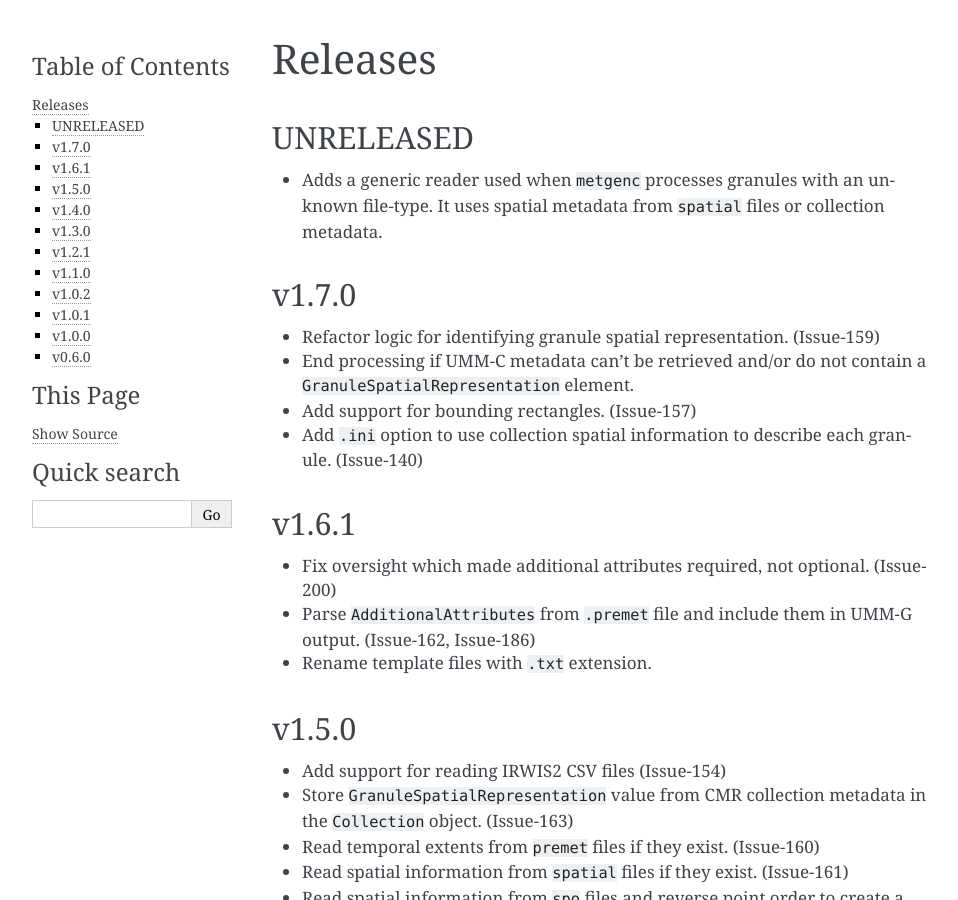
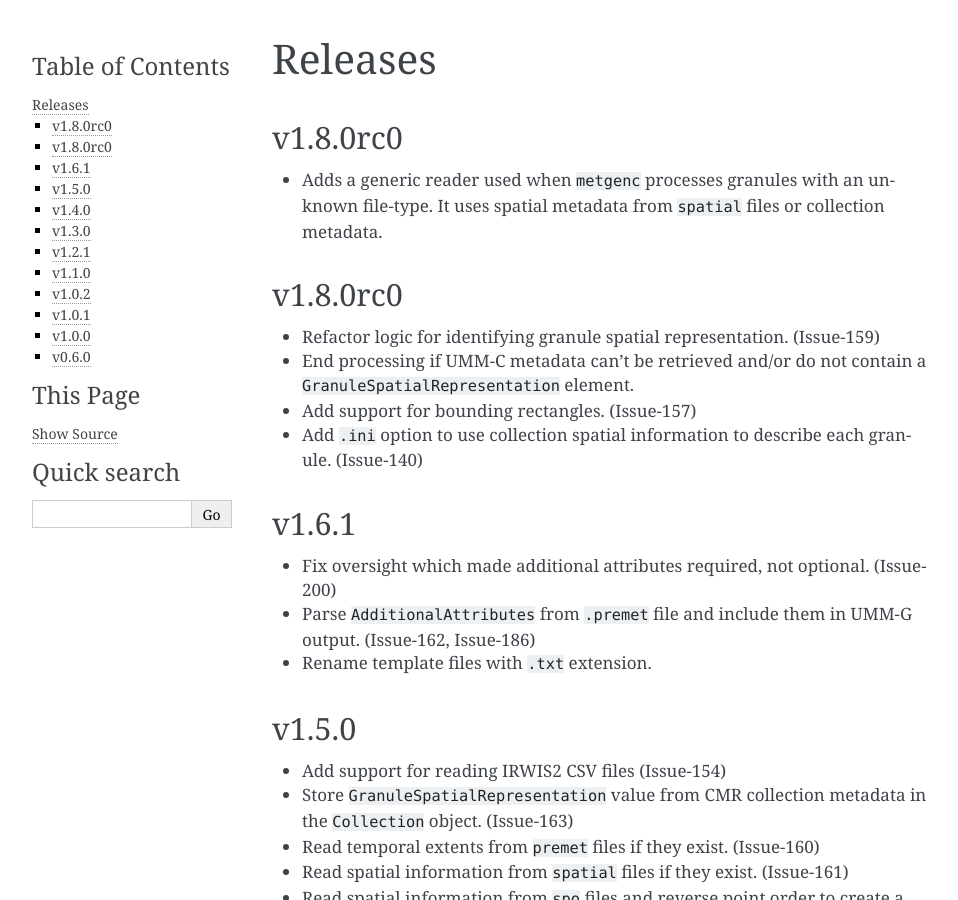
Before and after one commit to nsidc/granule-metgen, a Sphinx documentation site: the page built from docs/source/releases.rst, in a window 1280 px wide and 900 px high. Shown: the whole window, without its empty margins (148-1106 px from the left). Built offline with Sphinx 7.4.7, drawn with Linux system fonts in a browser that asks for light colours.

Commit message:
Bump version: 1.7.0 → 1.8.0rc0

```diff
--- a/CHANGELOG.md
+++ b/CHANGELOG.md
@@ -1,9 +1,9 @@
-## UNRELEASED
+## v1.8.0rc0
 
 * Adds a generic reader used when `metgenc` processes granules with an unknown
   file-type. It uses spatial metadata from `spatial` files or collection metadata.
 
-## v1.7.0
+## v1.8.0rc0
 
 * Refactor logic for identifying granule spatial representation. (Issue-159)
 * End processing if UMM-C metadata can't be retrieved and/or do not contain a
--- a/docs/source/conf.py
+++ b/docs/source/conf.py
@@ -6,8 +6,8 @@ sys.path.insert(0, str(Path("..", "..", "src").resolve()))
 project = "MetGenC"
 copyright = "2024, NSIDC"
 author = "National Snow and Ice Data Center"
-release = "v1.7.0"
-version = "v1.7.0"
+release = "v1.8.0rc0"
+version = "v1.8.0rc0"
 
 extensions = [
     "myst_parser",
--- a/pyproject.toml
+++ b/pyproject.toml
@@ -1,6 +1,6 @@
 [tool.poetry]
 name = "nsidc-metgenc"
-version = "1.7.0"
+version = "1.8.0rc0"
 description = "The nsidc-metgenc package enables data producers as well as Operations staff managing the data ingest workflow to create metadata files conforming to NASA's Common Metadata Repository UMM-G specification."
 authors = ["National Snow and Ice Data Center (NSIDC) <nsidc@nsidc.org>"]
 readme = "README.md"
@@ -39,7 +39,7 @@ sphinx = "^8.1.3"
 myst-parser = "^4.0.0"
 
 [tool.bumpversion]
-current_version = "1.7.0"
+current_version = "1.8.0rc0"
 parse = """(?x)
     (?P<major>0|[1-9]\\d*)\\.
     (?P<minor>0|[1-9]\\d*)\\.
```
Also changed, not shown: 1 other file.
